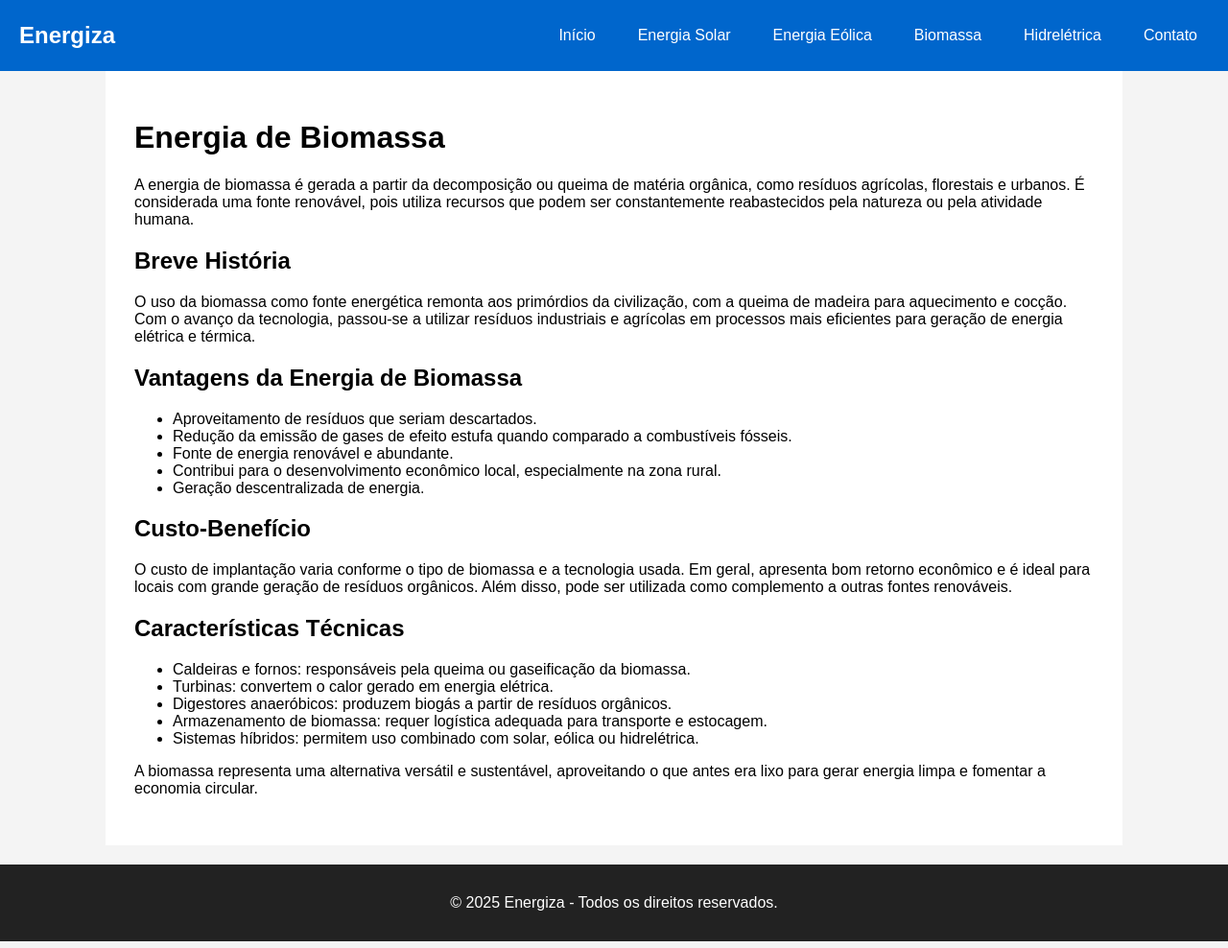
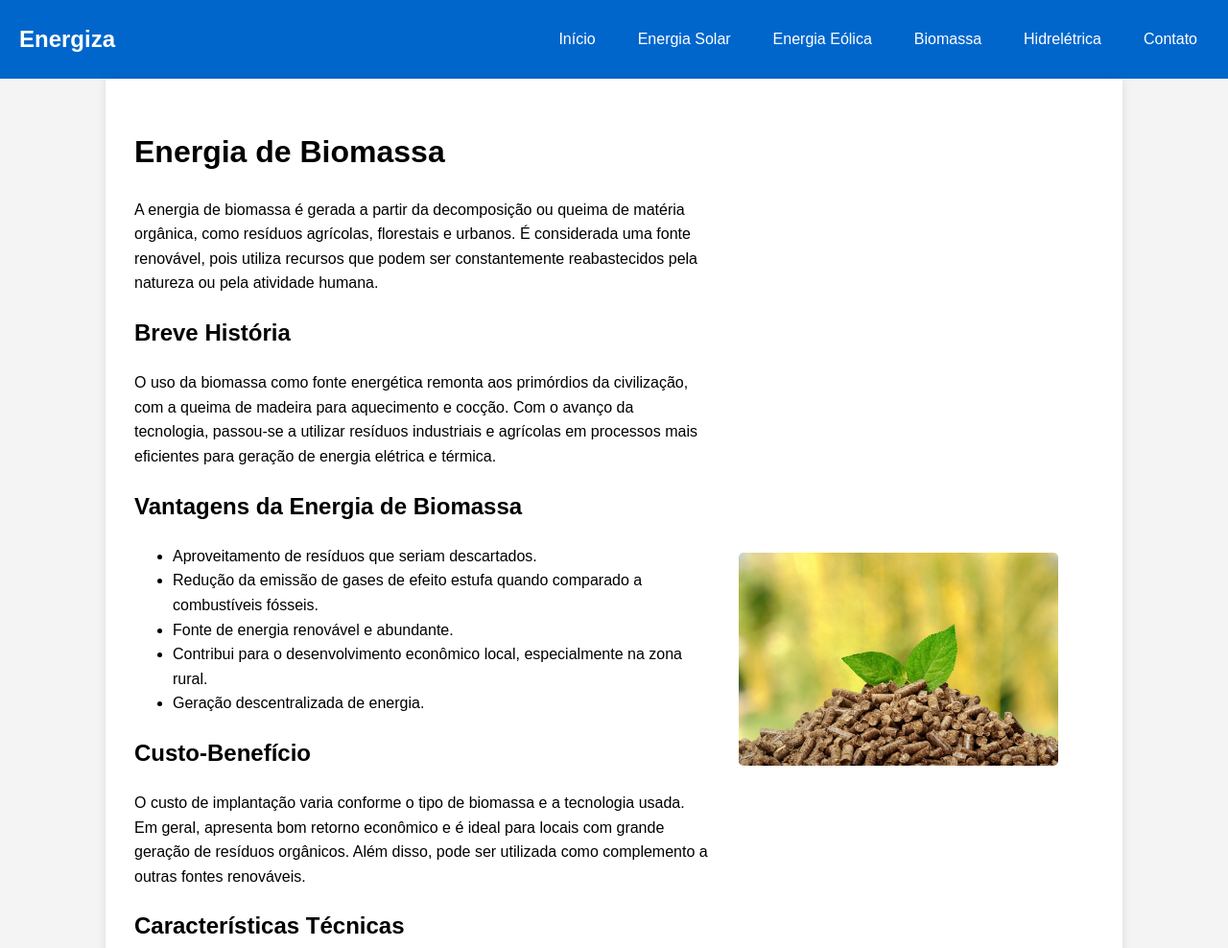
Before and after one commit to abattipablo/Energizar, a plain HTML site: page biomassa.html in a window 1280 px wide. Shown: the top 988 px of the page at 96% size. Drawn offline with Linux system fonts and the light colour scheme.

Commit message:
Adicionado imagens e responsividade (IA)

```diff
--- a/biomassa.html
+++ b/biomassa.html
@@ -59,6 +59,9 @@
           A biomassa representa uma alternativa versátil e sustentável, aproveitando o que antes era lixo para gerar energia limpa e fomentar a economia circular.
       </p>
   </div>
+  <div class="imagem">
+    <img src="/img/biomassa.jpg" alt="Biomassa">
+  </div>
 
   </main>
   <footer>
--- a/style.css
+++ b/style.css
@@ -1,4 +1,3 @@
-
 /* -----------------------------
    Estilos Gerais
 ------------------------------ */
@@ -7,6 +6,7 @@ body {
   margin: 0;
   font-family: Arial, sans-serif;
   background-color: #f4f4f4;
+  line-height: 1.6;
 }
 
 /* -----------------------------
@@ -16,14 +16,15 @@ body {
 header {
   background-color: #0066cc;
   color: white;
-  padding: 20px;
+  padding: 15px;
   display: flex;
-  justify-content: space-between;
+  flex-direction: column;
   align-items: center;
+  text-align: center;
 }
 
 header h1 {
-  margin: 0;
+  margin: 0 0 15px 0;
   font-size: 24px;
 }
 
@@ -36,7 +37,9 @@ header h1 {
   padding: 0;
   margin: 0;
   display: flex;
-  gap: 20px;
+  flex-wrap: wrap;
+  justify-content: center;
+  gap: 10px;
 }
 
 .menu li {
@@ -48,6 +51,12 @@ header h1 {
   text-decoration: none;
   padding: 8px 12px;
   display: block;
+  border-radius: 4px;
+  transition: background-color 0.3s;
+}
+
+.menu li a:hover {
+  background-color: #004999;
 }
 
 /* -----------------------------
@@ -61,12 +70,14 @@ header h1 {
   list-style: none;
   padding: 0;
   min-width: 180px;
+  z-index: 100;
 }
 
 .submenu li a {
   display: block;
   color: white;
   text-decoration: none;
+  padding: 10px;
 }
 
 .menu li:hover .submenu {
@@ -78,10 +89,11 @@ header h1 {
 ------------------------------ */
 
 main {
-  padding: 30px;
+  padding: 20px;
   max-width: 1000px;
   margin: 0 auto;
   background-color: white;
+  box-shadow: 0 0 10px rgba(0,0,0,0.1);
 }
 
 /* -----------------------------
@@ -90,6 +102,17 @@ main {
 
 .conteudo {
   margin-bottom: 20px;
+}
+
+.imagem {
+  margin-top: 20px;
+  text-align: center;
+}
+
+.imagem img {
+  max-width: 100%;
+  height: auto;
+  border-radius: 5px;
 }
 
 /* -----------------------------
@@ -101,6 +124,82 @@ footer {
   color: white;
   text-align: center;
   padding: 15px;
-  font-size: 16px;
+  font-size: 14px;
   margin-top: 20px;
 }
+
+/* -----------------------------
+   Media Queries para Responsividade
+------------------------------ */
+
+@media (min-width: 768px) {
+  header {
+    flex-direction: row;
+    justify-content: space-between;
+    align-items: center;
+    padding: 20px;
+    text-align: left;
+  }
+
+  header h1 {
+    margin: 0;
+  }
+
+  .menu {
+    gap: 20px;
+    flex-wrap: nowrap;
+  }
+
+  main {
+    padding: 30px;
+    display: flex;
+    flex-wrap: wrap;
+  }
+
+  .conteudo {
+    flex: 1;
+    min-width: 60%;
+    padding-right: 20px;
+  }
+
+  .imagem {
+    flex: 1;
+    min-width: 35%;
+    margin-top: 0;
+    display: flex;
+    align-items: center;
+  }
+}
+
+@media (min-width: 992px) {
+  .conteudo {
+    padding-right: 30px;
+  }
+
+  .imagem img {
+    max-width: 90%;
+  }
+}
+
+/* Melhorias para telas muito pequenas */
+@media (max-width: 480px) {
+  .menu {
+    flex-direction: column;
+    align-items: center;
+    gap: 5px;
+  }
+
+  .menu li {
+    width: 100%;
+    text-align: center;
+  }
+
+  .menu li a {
+    padding: 10px;
+  }
+
+  .submenu {
+    position: static;
+    width: 100%;
+  }
+}
```
Also changed, not shown: energia-eolica.html (+3 -0 lines), energia-solar.html (+4 -1 lines), hidreletrica.html (+3 -0 lines), img/biomassa.jpg (added), img/energia_eolica.jpg (added), img/energia_solar.jpg (added), img/hidreletrica.jpg (added).
